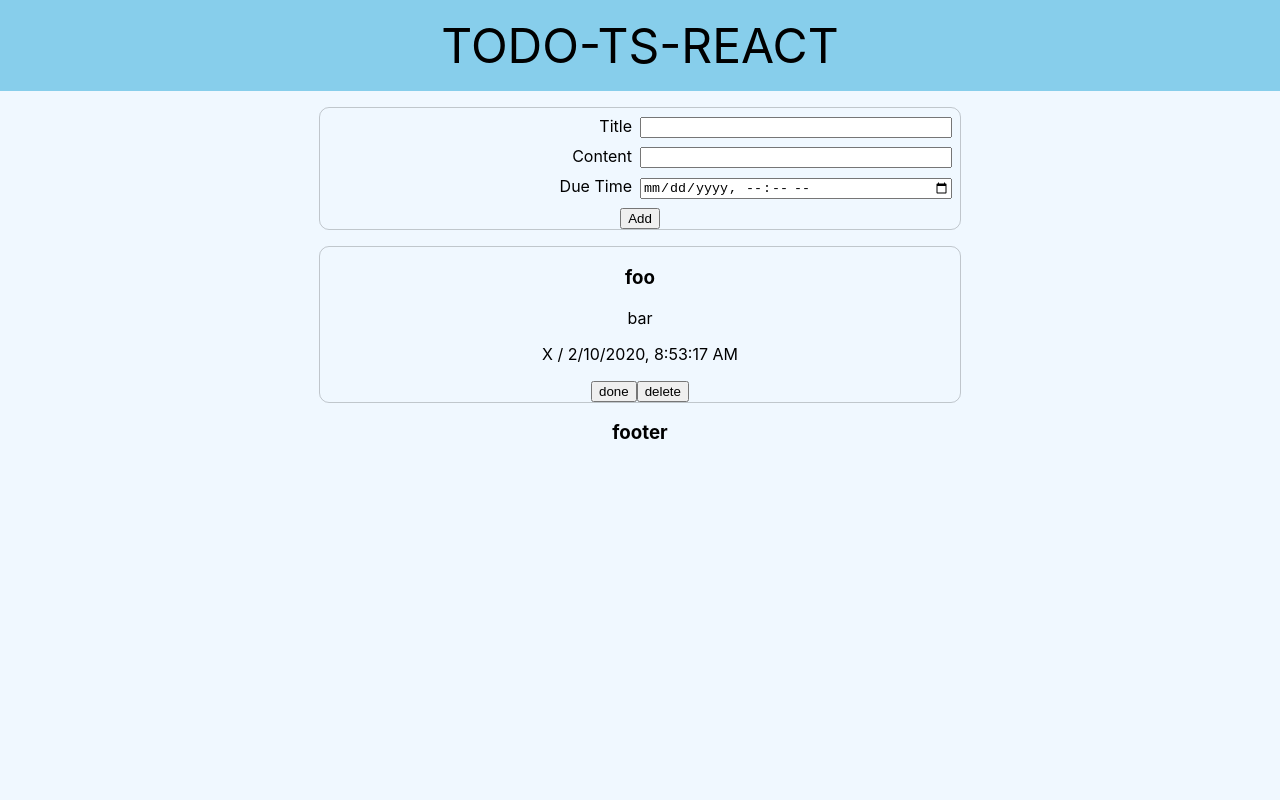
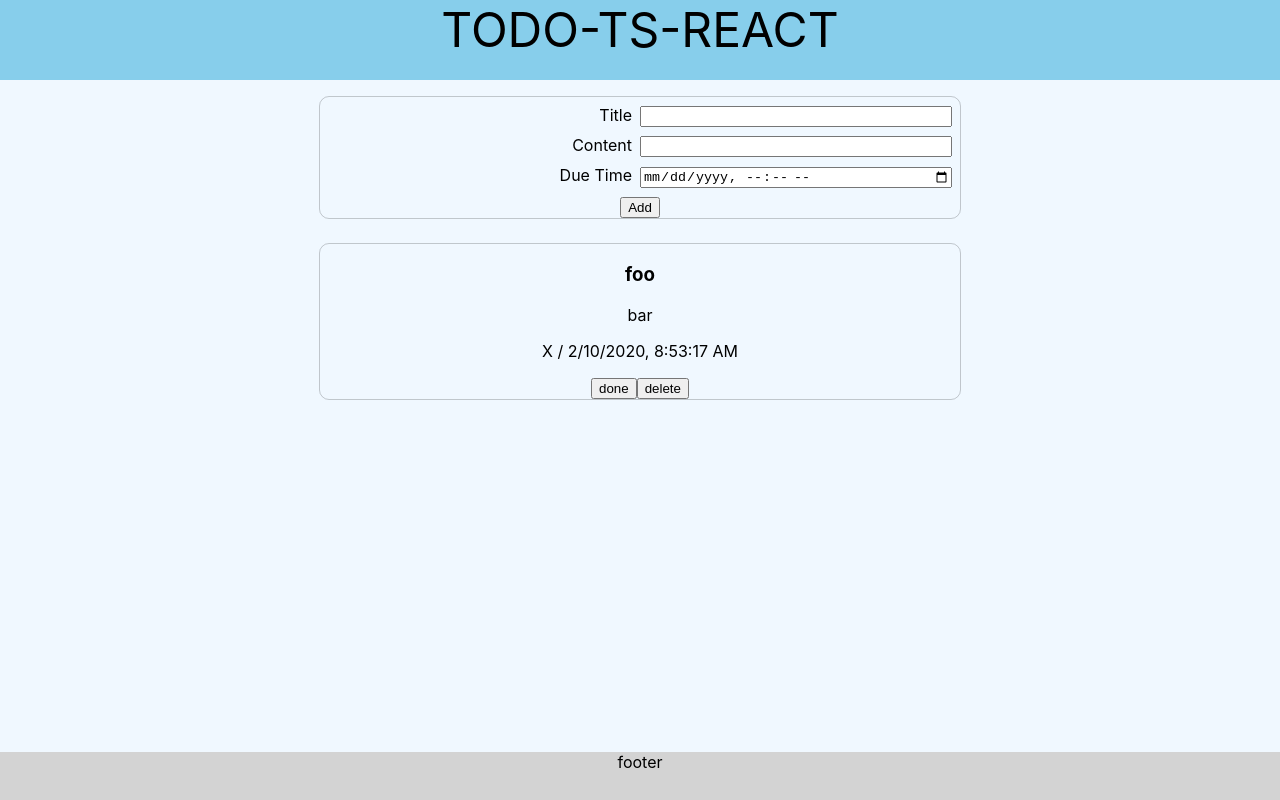
Before and after one commit to Einere/todo-ts-react, a React (Create React App) app: page / in a window 1280 px wide. Built offline with nearby package versions, Linux system fonts and the light colour scheme.

Commit message:
style: update style
스타일을 대폭 수정함.

Signed-off-by: Einere <kjwsx23@gmail.com>

```diff
--- a/src/component/Body/Body.style.ts
+++ b/src/component/Body/Body.style.ts
@@ -1,6 +1,6 @@
 import styled from 'styled-components';
 
-export default styled.section`
+export default styled.main`
     width: 100vw;
-
+    min-height: calc(100vh - 8rem);
 `;
--- /dev/null
+++ b/src/component/Footer/Footer.style.ts
@@ -0,0 +1,8 @@
+import styled from "styled-components";
+
+export default styled.footer`
+  height: 3rem;
+  width: 100%;
+  background-color: lightgray;
+  text-align: center;
+`;
--- a/src/component/Footer/Footer.tsx
+++ b/src/component/Footer/Footer.tsx
@@ -1,8 +1,9 @@
 import * as React from 'react';
 import {FunctionComponent} from 'react';
+import FooterStyle from './Footer.style';
 
 export const Footer: FunctionComponent = function () {
     return (
-        <h3>footer</h3>
+        <FooterStyle>footer</FooterStyle>
     );
 };
--- a/src/component/Header/Header.style.ts
+++ b/src/component/Header/Header.style.ts
@@ -1,9 +1,9 @@
 import styled from 'styled-components';
 
-export default styled.section`
+export default styled.header`
     font-size: 3rem;
     background-color: skyblue;
-    padding: 1rem 0;
+    height: 5rem;
 
     @media only screen and (max-width: 768px) {
       font-size: 2rem;
--- a/src/component/TodoInput/TodoInput.style.ts
+++ b/src/component/TodoInput/TodoInput.style.ts
@@ -37,5 +37,9 @@ export const TodoInputFieldStyle = styled.div`
   & input {
       box-sizing: border-box;
       width: 50%;
+
+      &.invalid {
+        border: 1px solid red;
+      }
   }
 `;
--- a/src/component/TodoItem/TodoItem.style.ts
+++ b/src/component/TodoItem/TodoItem.style.ts
@@ -4,6 +4,7 @@ export default styled.article`
   width: 50%;
   border: 1px solid rgba(0, 0,0, 0.2);
   border-radius: 10px;
+  margin: 0.5rem 0;
 
   @media only screen and (max-width: 768px) {
     width: 80%;
```
